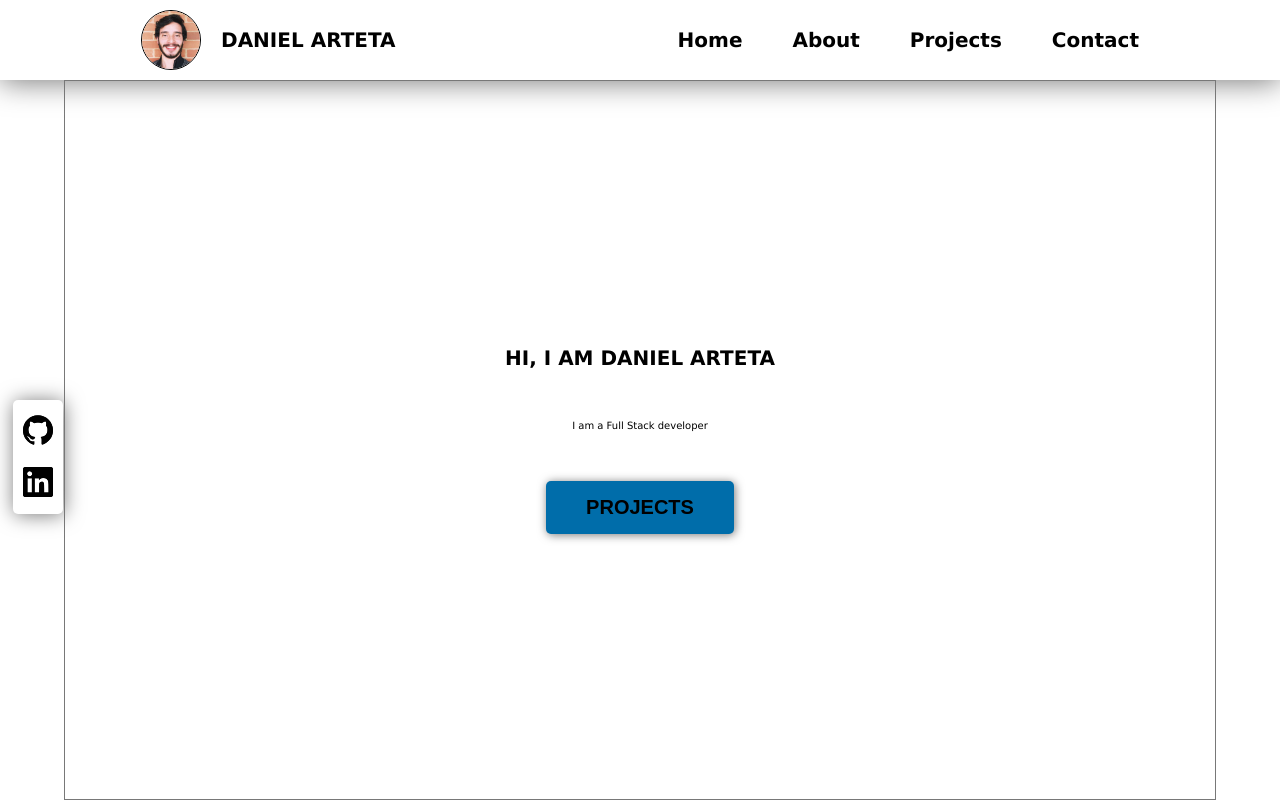
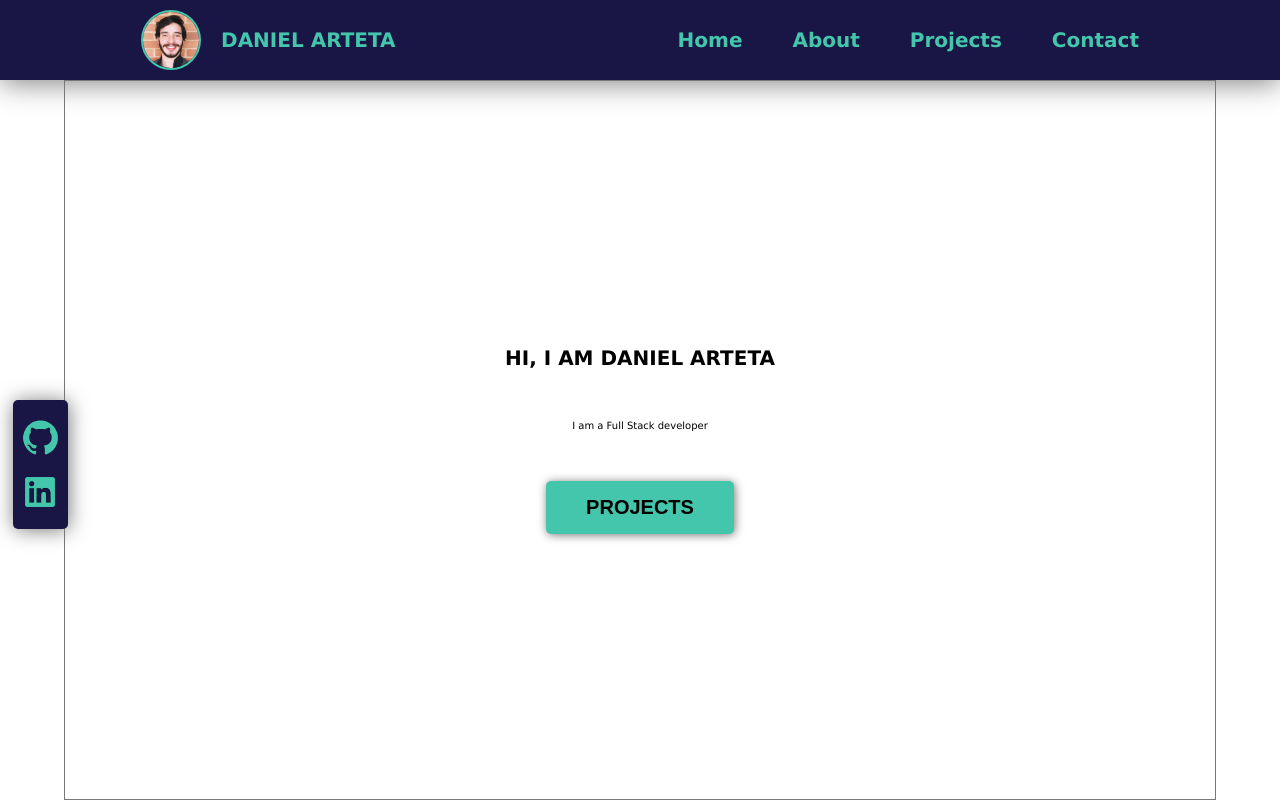
Before and after one commit to Danatts/Portfolio, a Next.js app: page / in a window 1280 px wide. Shown: the top 801 px of the page. Built offline with nearby package versions, Linux system fonts and the light colour scheme.

Commit message:
fix: change palette

```diff
--- a/src/components/ContactFloating/ContactFloating.js
+++ b/src/components/ContactFloating/ContactFloating.js
@@ -15,8 +15,8 @@ export default function ContactFloating() {
           alt={"github icon"}
           className={""}
           src={githubIcon}
-          height={30}
-          width={30}
+          height={35}
+          width={35}
           />
       </a>
       <a
--- a/src/components/ContactFloating/ContactFloating.module.css
+++ b/src/components/ContactFloating/ContactFloating.module.css
@@ -1,15 +1,19 @@
 .contact_floating {
   align-items: center;
-  background-color: var(--white);
+  background-color: var(--primary);
   border-radius: 0.5rem;
   box-shadow: 0.1rem 0.1rem 2rem var(--shadow);
   display: flex;
   flex-direction: column;
   gap: 2rem;
   height: auto;
-  padding: 1.5rem 1rem;
+  padding: 2rem 1rem;
   position: fixed;
   left: 1%;
   top: 50%;
   width: auto;
 }
+
+.contact_floating > a:hover {
+  scale: 1.05;
+}
--- a/src/components/MainButton/MainButton.module.css
+++ b/src/components/MainButton/MainButton.module.css
@@ -1,5 +1,5 @@
 .main_button {
-  background-color: var(--primary);
+  background-color: var(--secondary);
   border: none;
   border-radius: 0.5rem;
   box-shadow: 0.1rem 0.1rem 1rem var(--shadow);
--- a/src/components/Navbar/Navbar.module.css
+++ b/src/components/Navbar/Navbar.module.css
@@ -1,8 +1,8 @@
 .navbar {
   align-items: center;
-  background-color: var(--white);
+  background-color: var(--primary);
   box-shadow: 0rem 0.2rem 3rem var(--shadow);
-  color: var(--black);
+  color: var(--secondary);
   display: flex;
   font-weight: bold;
   justify-content: space-around;
@@ -20,16 +20,19 @@
 }
 
 .navbar__picture {
-  border: 0.1rem solid var(--black);
+  border: 0.2rem solid var(--secondary);
   border-radius: 50%;
 }
 
 .navbar__links {
+  color: var(--secondary);
   display: flex;
   font-size: 2rem;
   gap: 5rem;
 }
 
 .navbar__links > a:hover {
-  color: var(--primary);
+  color: var(--secondary);
+  text-decoration: underline 0.5rem;
+  text-underline-offset: 1rem;
 }
--- a/src/styles/globals.css
+++ b/src/styles/globals.css
@@ -3,9 +3,8 @@
   --black: rgb(0, 0, 0);
   --white: rgb(255, 255, 255);
   --shadow: rgb(120, 120, 120);
-  --primary: rgb(0, 109, 170);
-  --secondary: rgb(3, 83, 164);
-  --terciary: rgb(160, 113, 120);
+  --primary: rgb(25, 22, 69);
+  --secondary: rgb(67, 198, 172);
 }
 
 html {
```
Also changed, not shown: public/icons/github.svg, public/icons/linkedin.svg.
